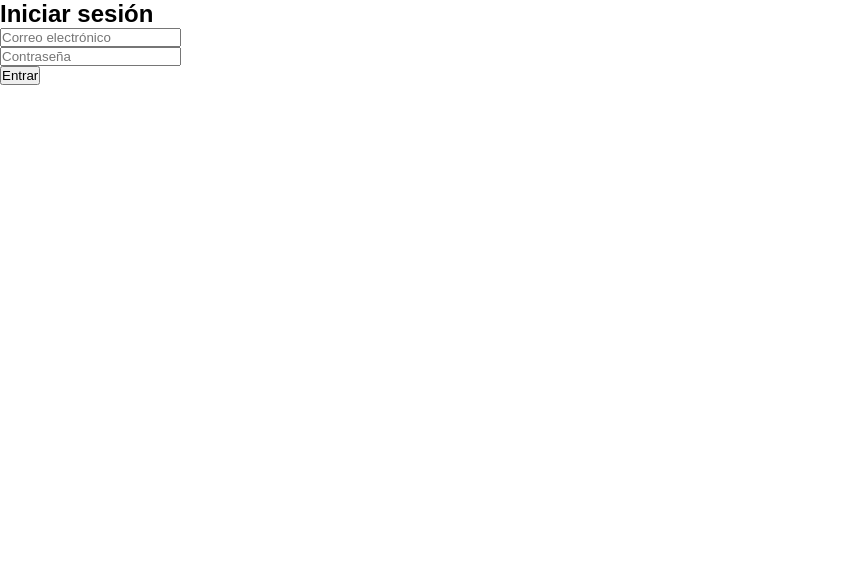
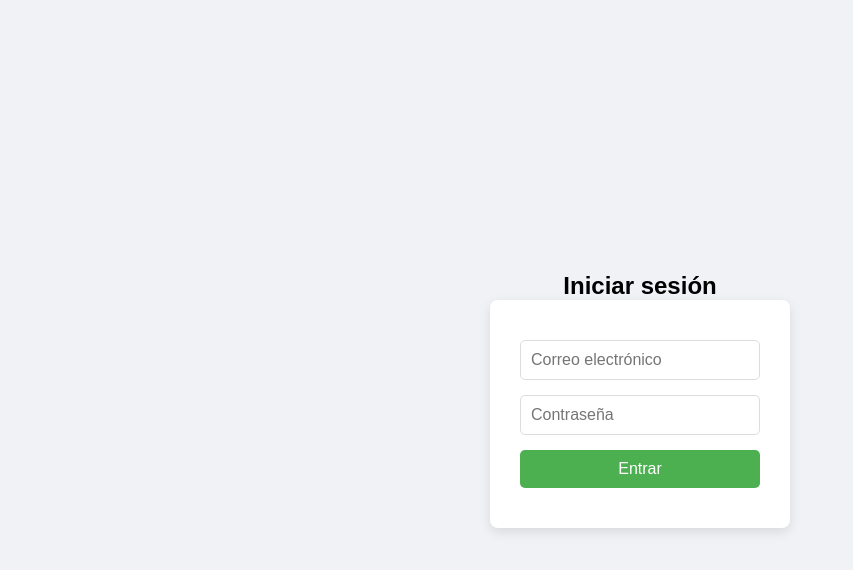
Before and after one commit to andresgl5/basic, a React (Vite) app in the folder frontend/: page / in a window 1280 px wide. Shown: the top 570 px of the page, without its empty margins (0-853 px from the left). Built offline with nearby package versions, Linux system fonts and the light colour scheme.

Commit message:
css (login) + refrescado automatico + dashTecnico

```diff
--- a/frontend/src/App.css
+++ b/frontend/src/App.css
@@ -167,3 +167,83 @@ ul {
   background-color: #4CAF50;
   color: white;
 }
+
+.login-container {
+  display: flex;
+  flex-direction: column;
+  align-items: center;
+  justify-content: center;
+  min-height: 100vh;
+  background-color: #f0f2f5;
+}
+
+.login-form {
+  background: white;
+  padding: 40px 30px;
+  border-radius: 8px;
+  box-shadow: 0px 4px 12px rgba(0, 0, 0, 0.1);
+  width: 300px;
+  display: flex;
+  flex-direction: column;
+}
+
+.login-form input {
+  margin-bottom: 15px;
+  padding: 10px;
+  font-size: 16px;
+  border: 1px solid #ddd;
+  border-radius: 5px;
+}
+
+.login-form button {
+  padding: 10px;
+  font-size: 16px;
+  background-color: #4CAF50;
+  color: white;
+  border: none;
+  border-radius: 5px;
+  cursor: pointer;
+  transition: background-color 0.3s ease;
+}
+
+.login-form button:hover {
+  background-color: #45a049;
+}
+
+.error-message {
+  margin-top: 10px;
+  color: red;
+  font-weight: bold;
+}
+.buscar-clientes input {
+  margin: 5px 0;
+  padding: 8px;
+  width: 100%;
+  box-sizing: border-box;
+}
+
+.buscar-clientes button {
+  margin-top: 10px;
+  padding: 8px 12px;
+  background-color: #2196F3;
+  color: white;
+  border: none;
+  border-radius: 5px;
+  cursor: pointer;
+}
+
+.buscar-clientes button:hover {
+  background-color: #1976D2;
+}
+
+.buscar-clientes ul {
+  list-style-type: none;
+  padding: 0;
+}
+
+.buscar-clientes li {
+  margin-bottom: 10px;
+  background: #f1f1f1;
+  padding: 10px;
+  border-radius: 5px;
+}
--- a/frontend/src/App.jsx
+++ b/frontend/src/App.jsx
@@ -46,7 +46,11 @@ function App() {
   };
 
   if (!isAuthenticated) {
-    return <Login onLogin={() => setIsAuthenticated(true)} />;
+    return <Login onLogin={(payload) => {
+      setIsAuthenticated(true);
+      setUserEmail(payload.sub);
+      setUserRole(payload.rol);
+    }} />;
   }
 
   return (
--- a/frontend/src/DashboardTecnico.jsx
+++ b/frontend/src/DashboardTecnico.jsx
@@ -1,9 +1,65 @@
+import { useState } from "react";
+
 function DashboardTecnico() {
+  const [mostrarBuscarClientes, setMostrarBuscarClientes] = useState(false);
+  const [razonSocial, setRazonSocial] = useState('');
+  const [clientes, setClientes] = useState([]);
+  const [error, setError] = useState(null);
+
+  const handleBuscarClientes = async () => {
+    try {
+      const res = await fetch(`http://localhost:8000/buscar/?razon_social=${encodeURIComponent(razonSocial)}`);
+      if (!res.ok) throw new Error("No se encontró el cliente.");
+      const data = await res.json();
+      setClientes(data.clientes || []);
+      setError(null);
+    } catch (err) {
+      setClientes([]);
+      setError(err.message);
+    }
+  };
+
   return (
     <div>
       <h2>Panel de Técnico</h2>
-        <p>Bienvenido técnico. Aquí puedes buscar clientes, registrar intervenciones, etc.</p>
-        {/* Agregarás funcionalidades específicas para técnicos aquí */}
+      <p>Bienvenido técnico. Aquí puedes buscar clientes y registrar trabajos.</p>
+
+      <button onClick={() => setMostrarBuscarClientes(!mostrarBuscarClientes)}>
+        {mostrarBuscarClientes ? "Ocultar Buscar Clientes" : "Buscar Clientes"}
+      </button>
+
+      {mostrarBuscarClientes && (
+        <div className="buscar-clientes">
+          <h3>Buscar Cliente</h3>
+          <input
+            type="text"
+            value={razonSocial}
+            onChange={(e) => setRazonSocial(e.target.value)}
+            placeholder="Introduce la razón social"
+          />
+          <button onClick={handleBuscarClientes}>Buscar</button>
+
+          {/* Mostrar resultados */}
+          {clientes.length > 0 ? (
+            <div className="results">
+              <h4>Resultados encontrados:</h4>
+              <ul>
+                {clientes.map((cliente, index) => (
+                  <li key={index}>
+                    <p><strong>Razón Social:</strong> {cliente.razon_social}</p>
+                    <p><strong>Dirección:</strong> {cliente.direccion}</p>
+                  </li>
+                ))}
+              </ul>
+            </div>
+          ) : (
+            razonSocial && <p></p>
+          )}
+
+          {/* Mensaje de error */}
+          {error && <p style={{ color: "red" }}>{error}</p>}
+        </div>
+      )}
     </div>
   );
 }
--- a/frontend/src/login.jsx
+++ b/frontend/src/login.jsx
@@ -4,7 +4,6 @@ function Login({ onLogin }) {
   const [email, setEmail] = useState("");
   const [password, setPassword] = useState("");
   const [error, setError] = useState("");
-
 
   const handleSubmit = async (e) => {
     e.preventDefault();
@@ -24,26 +23,26 @@ function Login({ onLogin }) {
       }
 
       const data = await res.json();
-      localStorage.setItem("token", data.access_token); // JWT
+      localStorage.setItem("token", data.access_token);
 
-      // Redireccionar o mostrar éxito
-      onLogin(); // <- esto notifica al App que ya está logueado
+      const payload = JSON.parse(atob(data.access_token.split('.')[1]));
+      onLogin(payload);
     } catch (err) {
       setError(err.message);
     }
   };
 
   return (
-    <div>
+    <div className="login-container">
       <h2>Iniciar sesión</h2>
-      <form onSubmit={handleSubmit}>
+      <form className="login-form" onSubmit={handleSubmit}>
         <input
           type="email"
           placeholder="Correo electrónico"
           value={email}
           onChange={(e) => setEmail(e.target.value)}
           required
-        /><br />
+        />
 
         <input
           type="password"
@@ -51,12 +50,12 @@ function Login({ onLogin }) {
           value={password}
           onChange={(e) => setPassword(e.target.value)}
           required
-        /><br />
+        />
 
         <button type="submit">Entrar</button>
+
+        {error && <p className="error-message">{error}</p>}
       </form>
-
-      {error && <p style={{ color: "red" }}>{error}</p>}
     </div>
   );
 }
```
Lines whose indentation alone changed are shown as unchanged.
